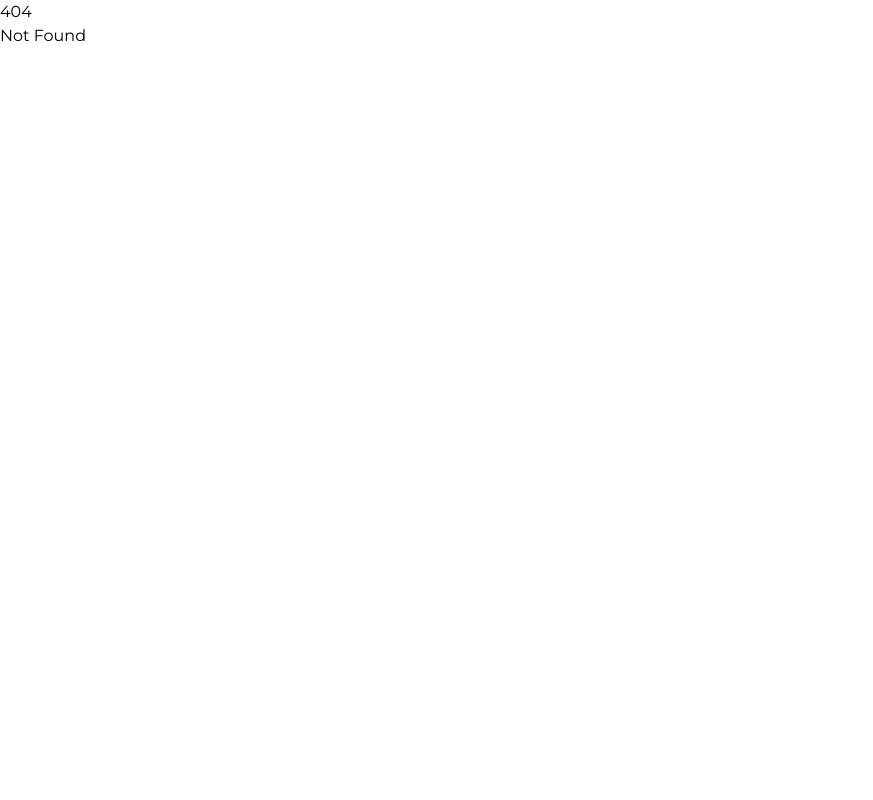
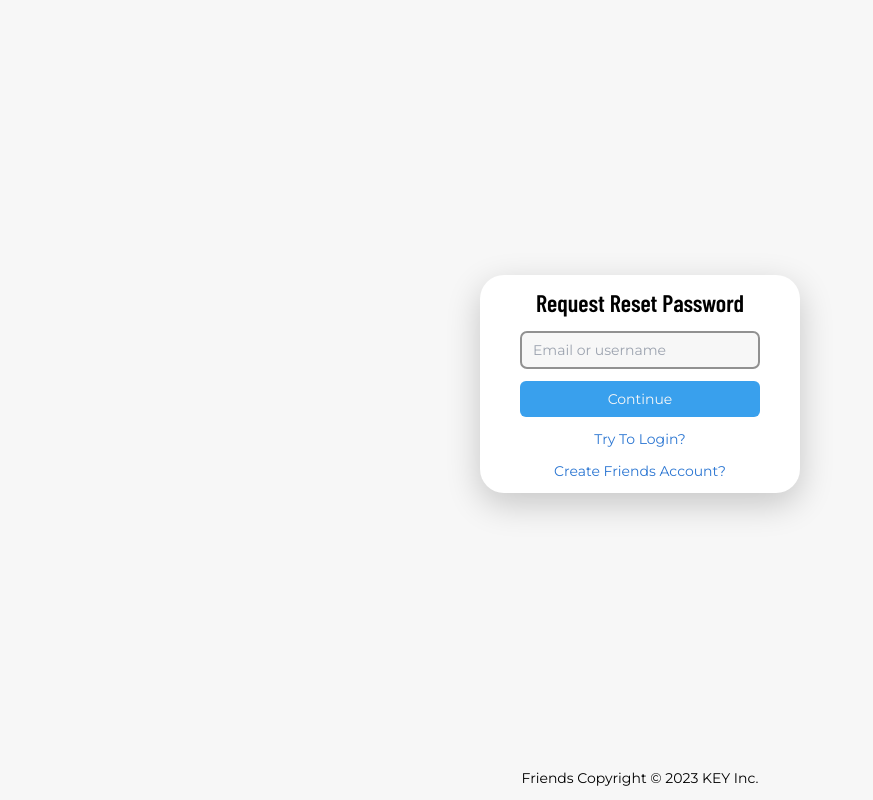
Before and after one commit to wyMinLwin/svelte-friends, a SvelteKit app: page /forgot-password in a window 1280 px wide. Before the commit this address had no page. Shown: the whole page, without its empty margins (0-873 px from the left). Built offline with nearby package versions, Linux system fonts and the light colour scheme; a web font is replaced by a local one.

Commit message:
login-box-update-and-forgot-password-draft

```diff
--- a/package.json
+++ b/package.json
@@ -21,5 +21,8 @@
 		"typescript": "^5.0.0",
 		"vite": "^4.4.2"
 	},
-	"type": "module"
+	"type": "module",
+	"dependencies": {
+		"@iconify/svelte": "^3.1.4"
+	}
 }
--- a/src/app.css
+++ b/src/app.css
@@ -13,6 +13,12 @@
     transform: scale(0.98);
 }
 
+.box-shadow {
+    box-shadow: 0 11px 34px 0 rgba(0,0,0,.2);
+    -webkit-box-shadow: 0 11px 34px 0 rgba(0,0,0,.2);
+    -moz-box-shadow: 0 11px 34px 0 rgba(0,0,0,.2);
+}
+
 * {
     font-family: 'Montserrat', sans-serif;
 }
--- /dev/null
+++ b/src/routes/(app)/+page.svelte
@@ -0,0 +1 @@
+<a href="/login">Login</a>
--- a/src/routes/(auth)/+layout.svelte
+++ b/src/routes/(auth)/+layout.svelte
@@ -1,6 +1,6 @@
 <div class="w-screen h-screen bg-white-shade-2 flex flex-col items-center justify-between">
     <div></div>
-    <div class="w-11/12 sm:w-5/12 lg:w-1/3 xl:w-1/4">
+    <div class="w-11/12 sm:w-5/12 lg:w-1/3 xl:w-1/4 2xl:w-1/5">
         <slot />
     </div>
     <div class="text-sm text-center pb-3">Friends Copyright &copy; 2023 KEY Inc.</div>
--- /dev/null
+++ b/src/routes/(auth)/forgot-password/+page.svelte
@@ -0,0 +1,39 @@
+<script lang="ts">
+    import ConfirmRecovery from "./components/ConfirmRecovery.svelte";
+    import RequestResetPassword from "./components/RequestResetPassword.svelte";
+
+    let requestResetPasswordDialog = true;
+    let emailOrUsername = "";
+    let confirmRecoveryDialog = false;
+    let resetPasswordDialog = false;
+    let recoveryData = "";
+    let recoveryInput = "";
+
+    const requestResetPassword = () => {
+        if (emailOrUsername.length < 1) return;
+        //fetch recovery data from api but for now just comment
+        recoveryData = "testing123@gmail.com";
+        requestResetPasswordDialog = false;
+        confirmRecoveryDialog = true;
+    }
+</script>
+
+{#if requestResetPasswordDialog}
+    <RequestResetPassword bind:emailOrUsername on:requestResetPassword={() => requestResetPassword()} />
+{/if}
+
+{#if confirmRecoveryDialog}
+   <ConfirmRecovery bind:recoveryInput on:confirmRecovery={() => {}} recoveryData={recoveryData} />
+{/if}
+
+{#if resetPasswordDialog}
+    <form on:submit|preventDefault={() => {}} class="w-full py-3 px-6 sm:px-10 rounded-3xl bg-white-shade-1 flex flex-col justify-center items-center gap-3 text-gray-shade-1 text-sm transition-all box-shadow">
+        <div class="font-semibold text-2xl text-black barlow">Request Reset Password</div>
+
+        <input type="text" class="bg-white-shade-2 form-container-border w-full px-3 py-2 rounded-md focus:outline-gray-shade-1" placeholder="Email or username" />
+        <button on:click={() => {}} class="click-effect w-full px-3 py-2 text-white-shade-2 bg-sky-shade-1 rounded-md">Continue</button>
+
+        <a href="/login" class="text-center text-sm text-sky-shade-2 p-0">Try To Login?</a>
+        <a href="/login" class="text-center text-sm text-sky-shade-2">Create Friends Account?</a>
+    </form>
+{/if}
--- /dev/null
+++ b/src/routes/(auth)/forgot-password/components/ConfirmRecovery.svelte
@@ -0,0 +1,49 @@
+<script lang="ts">
+    import { createEventDispatcher, onMount } from "svelte";
+    const dispatch = createEventDispatcher();
+    export let recoveryData:string;
+    export let recoveryInput:string;
+    let inputNumberArray:Array<null|number> = [null,null,null,null,null,null];
+
+    let confirmRecoveryRef:HTMLInputElement;
+    onMount(() => {
+        confirmRecoveryRef.focus();
+    });
+    $: inputNumberArray = inputNumberArray.map(number => {
+        if (number !== null) {
+            return Number(number.toString().slice(0,1))
+        }
+        return number;
+    });
+</script>
+
+<form on:submit|preventDefault={() => dispatch('confirmRecovery')} class="w-full py-3 px-6 sm:px-10 rounded-3xl bg-white-shade-1 flex flex-col justify-center items-center gap-3 text-gray-shade-1 text-sm transition-all box-shadow">
+    <div class="font-semibold text-2xl text-black barlow">Confirm Recovery</div>
+    <div class="flex justify-center items-center text-black font-semibold">
+        <div>{recoveryData.slice(0,3)}</div>
+        <div class="w-1 h-1 ml-0.5 rounded-full bg-black"></div>
+        <div class="w-1 h-1 ml-0.5 rounded-full bg-black"></div>
+        <div class="w-1 h-1 ml-0.5 rounded-full bg-black"></div>
+        <div class="w-1 h-1 mx-0.5 rounded-full bg-black"></div>
+        <div>{recoveryData.slice(recoveryData.indexOf('@')-3,)}</div>
+    </div>
+    <input bind:this={confirmRecoveryRef} bind:value={recoveryInput} type="text" class="bg-white-shade-2 form-container-border w-full px-3 py-2 rounded-md focus:outline-gray-shade-1" placeholder="Enter your recovery email" />
+    <button on:click={() => dispatch('confirmRecovery')} class="click-effect w-full px-3 py-2 text-white-shade-2 bg-sky-shade-1 rounded-md">Send OTP Code</button>
+    <div class="w-full grid grid-cols-6 gap-2">
+        <input type="number" bind:value={inputNumberArray[0]} max="9" min="0" step="1" class="h-14 bg-white-shade-2 form-container-border rounded-md text-center text-2xl">
+        <input type="number" bind:value={inputNumberArray[1]} max="9" min="0" step="1" class="h-14 bg-white-shade-2 form-container-border rounded-md text-center text-2xl">
+        <input type="number" bind:value={inputNumberArray[2]} max="9" min="0" step="1" class="h-14 bg-white-shade-2 form-container-border rounded-md text-center text-2xl">
+        <input type="number" bind:value={inputNumberArray[3]} max="9" min="0" step="1" class="h-14 bg-white-shade-2 form-container-border rounded-md text-center text-2xl">
+        <input type="number" bind:value={inputNumberArray[4]} max="9" min="0" step="1" class="h-14 bg-white-shade-2 form-container-border rounded-md text-center text-2xl">
+        <input type="number" bind:value={inputNumberArray[5]} max="9" min="0" step="1" class="h-14 bg-white-shade-2 form-container-border rounded-md text-center text-2xl">
+    </div>
+    <button on:click={() => dispatch('confirmRecovery')} class="click-effect w-full px-3 py-2 text-white-shade-2 bg-sky-shade-1 rounded-md">Verify</button>
+</form>
+
+<style>
+    input::-webkit-outer-spin-button,
+    input::-webkit-inner-spin-button {
+    -webkit-appearance: none;
+    margin: 0;
+    }
+</style>
--- /dev/null
+++ b/src/routes/(auth)/forgot-password/components/RequestResetPassword.svelte
@@ -0,0 +1,18 @@
+
+<script lang="ts">
+    import { createEventDispatcher, onMount } from "svelte";
+    const dispatch = createEventDispatcher();
+    export let emailOrUsername:string;
+    let emailOrUsernameRef:HTMLInputElement;
+    onMount(() => {
+        emailOrUsernameRef.focus();
+    });
+</script>
+
+<form on:submit|preventDefault={() => dispatch('requestResetPassword')} class="w-full py-3 px-6 sm:px-10 rounded-3xl bg-white-shade-1 flex flex-col justify-center items-center gap-3 text-gray-shade-1 text-sm transition-all box-shadow">
+    <div class="font-semibold text-2xl text-black barlow">Request Reset Password</div>
+    <input bind:this={emailOrUsernameRef} bind:value={emailOrUsername} type="text" class="bg-white-shade-2 form-container-border w-full px-3 py-2 rounded-md focus:outline-gray-shade-1" placeholder="Email or username" />
+    <button on:click={() => dispatch('requestResetPassword')} class="click-effect w-full px-3 py-2 text-white-shade-2 bg-sky-shade-1 rounded-md">Continue</button>
+    <a href="/login" class="text-center text-sm text-sky-shade-2 p-0">Try To Login?</a>
+    <a href="/login" class="text-center text-sm text-sky-shade-2">Create Friends Account?</a>
+</form>
--- a/src/routes/(auth)/login/+page.svelte
+++ b/src/routes/(auth)/login/+page.svelte
@@ -1,32 +1,46 @@
 <script lang="ts">
-    import { fly } from "svelte/transition"
+    import { fade, fly } from "svelte/transition"
     import appleLogo from "$lib/images/apple.png"
     import googleLogo from "$lib/images/google.png"
     import { tick } from "svelte";
-    let name = "";
+    import { goto } from "$app/navigation";
+    let emailOrUsername = "";
     let password = "";
     let passwordInput:HTMLInputElement;
     let passwordBox = false;
+    let loginError = "";
     const onSubmitHandler = async () => {
+        if (emailOrUsername.length < 1) return;
         if (!passwordBox) {
             passwordBox = true;
             await tick();
             passwordInput.focus();
             return;
         }
+        if (passwordBox && password) {
+            if (emailOrUsername === 'superadmin' && password === "password" ) {
+                goto('/');
+            }
+            loginError = "Username or Password wrong.";
+        }
     }
+
+    $: if (emailOrUsername && password) loginError = "";
 </script>
 
-<form on:submit|preventDefault={(e) => onSubmitHandler()} class="w-full py-3 px-6 sm:px-10 rounded-md form-container-border bg-white-shade-1 flex flex-col justify-center items-center gap-3 text-gray-shade-1 text-sm transition-all">
+<form on:submit|preventDefault={(e) => onSubmitHandler()} class="w-full py-3 px-6 sm:px-10 rounded-3xl bg-white-shade-1 flex flex-col justify-center items-center gap-3 text-gray-shade-1 text-sm transition-all box-shadow">
     <div class="font-semibold text-2xl text-black barlow">Be With Friends</div>
 
-    <input type="text" bind:value={name} class="bg-white-shade-2 form-container-border w-full px-3 py-2 rounded-md focus:outline-gray-shade-1" placeholder="Email or username" />
+    {#if loginError}
+        <div transition:fade={{duration:200}} class="w-full px-3 py-2 bg-red-shade-1 text-red-shade-3 rounded-md text-center">
+            {loginError}
+        </div>
+    {/if}
+
+    <input on:keypress={() => loginError = ''} type="text" bind:value={emailOrUsername} class="bg-white-shade-2 form-container-border w-full px-3 py-2 rounded-md focus:outline-gray-shade-1" placeholder="Email or username" />
 
     {#if passwordBox}
-    <div class="w-full p-0 flex flex-col items-start gap-3" in:fly={{ y:-5,duration:500}}>
-        <input bind:this={passwordInput} type="password" bind:value={password} class="bg-white-shade-2 form-container-border w-full px-3 py-2 rounded-md focus:outline-gray-shade-1" placeholder="Password" />
-        <a href="/login" class="text-end text-xs ml-auto">Forgot Password?</a>
-    </div>
+        <input on:keypress={() => loginError = ''} in:fly={{ y:-5,duration:500}} bind:this={passwordInput} type="password" bind:value={password} class="bg-white-shade-2 form-container-border w-full px-3 py-2 rounded-md focus:outline-gray-shade-1" placeholder="Password" />
     {/if}
 
     <button on:click={() => onSubmitHandler()} class="click-effect w-full px-3 py-2 text-white-shade-2 bg-sky-shade-1 rounded-md">{ !passwordBox ? 'Continue' : 'Login'}</button>
@@ -37,7 +51,7 @@
         <div class="bg-gray-shade-1 grow" style="height: 1px;"></div>
     </div>
 
-    <button class="click-effect w-full px-3 py-2 text-white-shade-2 bg-white-shade-2 rounded-md flex justify-start items-center gap-x-5">
+    <button class="click-effect w-full px-3 py-2 text-white-shade-2 bg-white-shade-2 rounded-md flex justify-start items-center gap-x-5" style="box-shadow: 0px 0px 3px -1px rgba(0,0,0,0.75);">
         <img width="20" height="20" src={googleLogo} alt="sign in with google"/>
         <div class="text-black/80">Sign In With Google</div>
     </button>
@@ -47,5 +61,6 @@
         <div>Sign In With Apple</div>
     </button>
 
-    <a href="/login" class="text-end text-xs ml-auto">New to Friends? Sign up here</a>
+    <a href="/forgot-password" class="text-center text-sm text-sky-shade-2 p-0">Forgot Password?</a>
+    <a href="/login" class="text-center text-sm text-sky-shade-2">Create Friends Account?</a>
 </form>
--- a/tailwind.config.js
+++ b/tailwind.config.js
@@ -9,11 +9,17 @@ export default {
           'shade-2':'#f7f7f7'
         },
         'sky': {
-          'shade-1':'#39A0ED'
+          'shade-1':'#39A0ED',
+          'shade-2':'#2B76D2'
         },
         'gray': {
           'shade-1':'#919191'
-        }
+        },
+        "red": {
+          "shade-1":"#FDDCE0",
+          "shade-2":"#ED5565",
+          "shade-3":"#DA4453"
+        },
       }
     },
   },
```
Also changed, not shown: src/routes/(auth)/forgot-password/components/ResetPassword.svelte (added), 2 other files (tests, documents, lock files or other folders).
